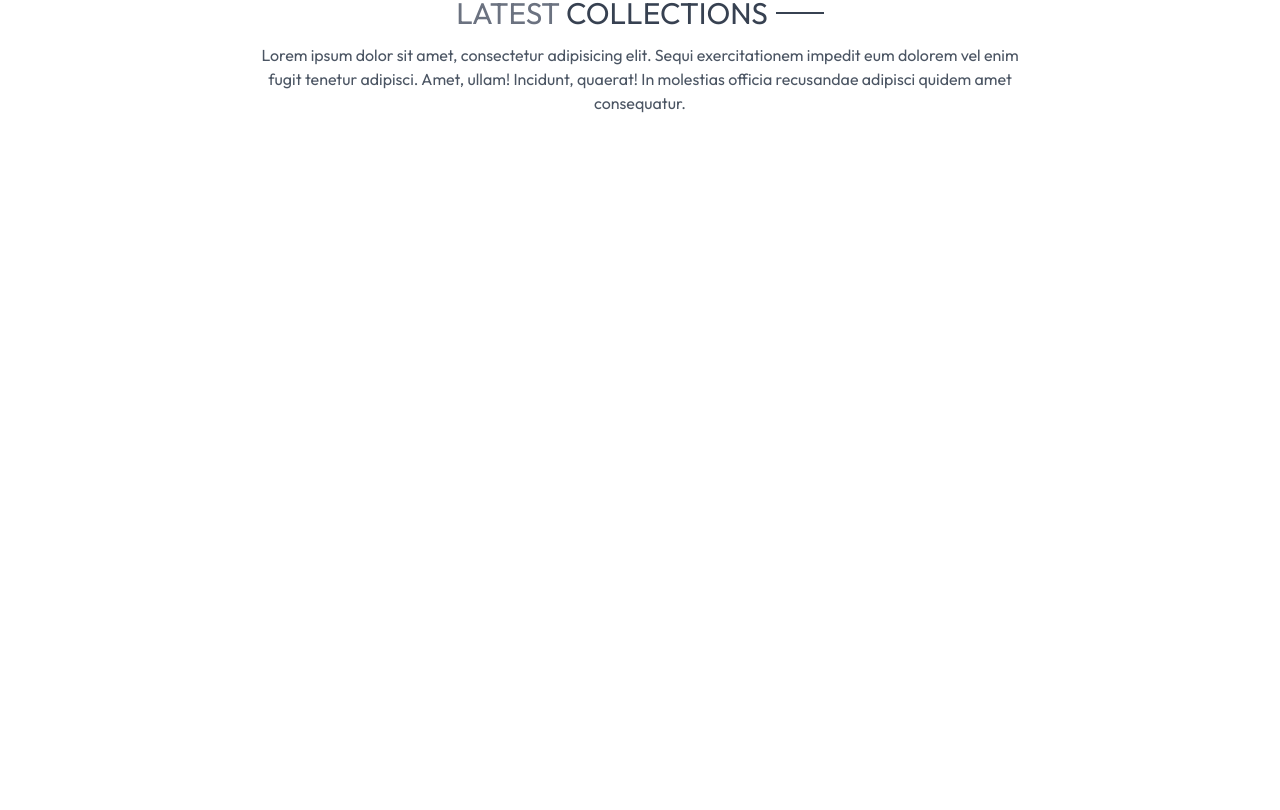
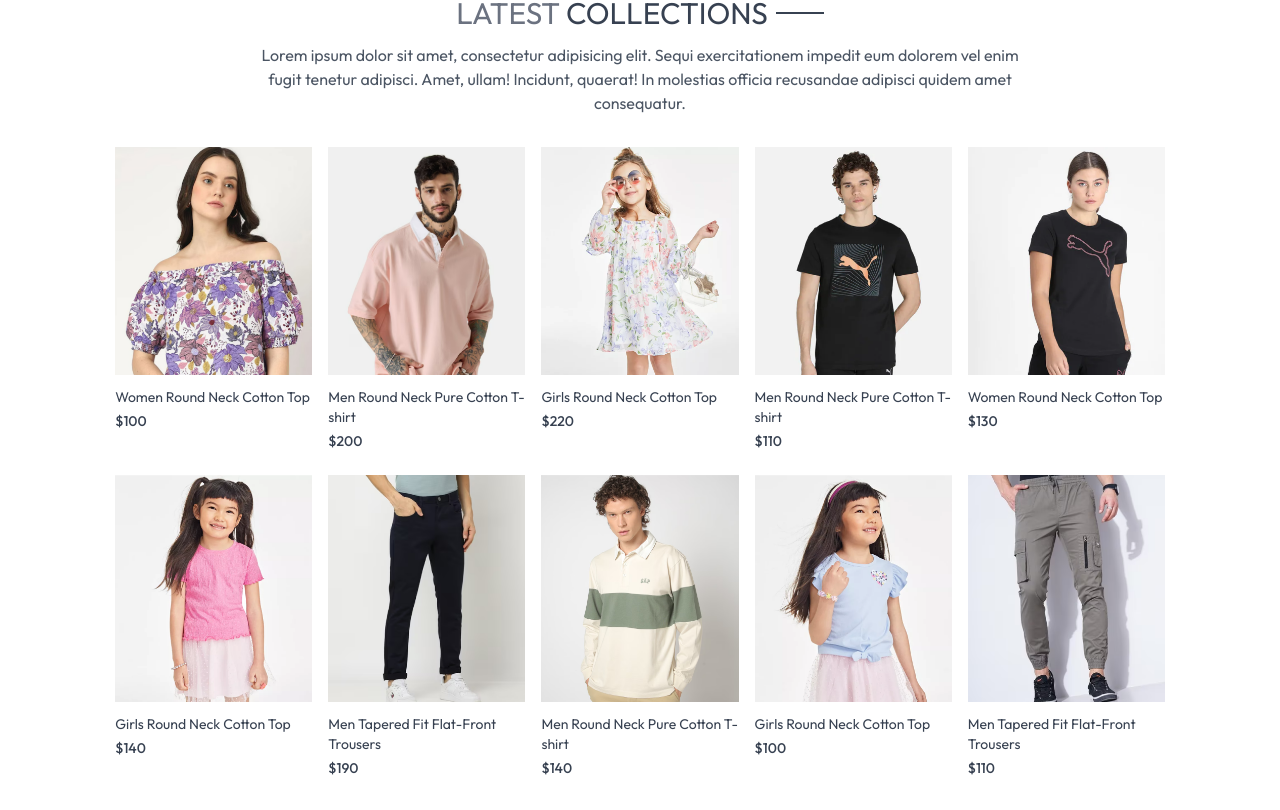
Before and after one commit to GiaHuyCodeCode/E-commerce_ReactJS-NodeJS, a React (Vite) app: page / in a window 1280 px wide. Shown: the part 570-1380 px from the top of the page. Before the commit the page ends 800 px from the top, so only its background shows below. Built offline with nearby package versions, Linux system fonts and the light colour scheme.

Commit message:
2. Home Page

```diff
--- a/src/components/LatestCollection.jsx
+++ b/src/components/LatestCollection.jsx
@@ -5,11 +5,13 @@ import ProductItem from "./ProductItem";
 
 const LatestCollection = () => {
   const { products } = useContext(ShopContext);
-  // const { latestProducts, setLatestProducts } = useState([]);
+  const [latestProducts, setLatestProducts] = useState([]);
 
   useEffect(() => {
-    // setLatestProducts(products.slice(0, 10));
-  }, []);
+    if (products.length > 0) {
+      setLatestProducts(products.slice(0, 10));
+    }
+  }, [products]);
 
   return (
     <div className="my-8 ">
@@ -24,7 +26,7 @@ const LatestCollection = () => {
       </div>
 
       {/*Rendering Product  */}
-      {/* <div className="grid grid-cols-2 sm:grid-cols-3 md:grid-cols-4 lg:grid-cols-5 gap-4 gap-y-6">
+      <div className="grid grid-cols-2 sm:grid-cols-3 md:grid-cols-4 lg:grid-cols-5 gap-4 gap-y-6">
         {latestProducts.map((item, index) => (
           <ProductItem
             key={index}
@@ -34,7 +36,7 @@ const LatestCollection = () => {
             price={item.price}
           />
         ))}
-      </div> */}
+      </div>
     </div>
   );
 };
--- a/src/components/Navbar.jsx
+++ b/src/components/Navbar.jsx
@@ -1,73 +1,113 @@
-import  { useState } from 'react'
-import {assets} from "../assets/assets"
-import { Link, NavLink } from 'react-router-dom'
+import { useState } from "react";
+import { assets } from "../assets/assets";
+import { Link, NavLink } from "react-router-dom";
 
 const Navbar = () => {
-  const [visible, setVisible]=useState(false);
+  const [visible, setVisible] = useState(false);
   return (
-    <div className='flex item-center justify-between py-5 font-medium'>
+    <div className="flex item-center justify-between py-5 font-medium">
+      <Link to="/">
+        <img src={assets.logo} className="w-36" alt="" />
+      </Link>
 
-      <img src={assets.logo} className='w-36' alt="" />
+      <ul className="hidden sm:flex gap-5 text-sm tex-gray-700 ">
+        <NavLink to="/" className="flex flex-col items-center gap-1">
+          <p>HOME</p>
+          <hr className="w-2/4 border-none h-[1.5px] bg-gray-700 hidden" />
+        </NavLink>
+        <NavLink to="/collection" className="flex flex-col items-center gap-1">
+          <p>COLLECTION</p>
+          <hr className="w-2/4 border-none h-[1.5px] bg-gray-700 hidden" />
+        </NavLink>
+        <NavLink to="/about" className="flex flex-col items-center gap-1">
+          <p>ABOUT</p>
+          <hr className="w-2/4 border-none h-[1.5px] bg-gray-700 hidden" />
+        </NavLink>
+        <NavLink to="/contact" className="flex flex-col items-center gap-1">
+          <p>CONTACT</p>
+          <hr className="w-2/4 border-none h-[1.5px] bg-gray-700 hidden" />
+        </NavLink>
+      </ul>
+      <div className="flex items-center gap-6">
+        <img src={assets.search_icon} className="w-5 cursor-pointer" alt="" />
 
-      <ul className='hidden sm:flex gap-5 text-sm tex-gray-700 '>
-        <NavLink to='/' className='flex flex-col items-center gap-1'>
-          <p>HOME</p>
-          <hr className='w-2/4 border-none h-[1.5px] bg-gray-700 hidden' />
-        </NavLink>
-        <NavLink to='/collection' className='flex flex-col items-center gap-1'>
-          <p>COLLECTION</p>
-          <hr className='w-2/4 border-none h-[1.5px] bg-gray-700 hidden' />
-        </NavLink>
-        <NavLink to='/about' className='flex flex-col items-center gap-1'>
-          <p>ABOUT</p>
-          <hr className='w-2/4 border-none h-[1.5px] bg-gray-700 hidden' />
-        </NavLink>
-        <NavLink to='/contact' className='flex flex-col items-center gap-1'>
-          <p>CONTACT</p>
-          <hr className='w-2/4 border-none h-[1.5px] bg-gray-700 hidden' />
-        </NavLink>
+        <div className="group relative">
+          <img
+            src={assets.profile_icon}
+            className="w-5 cursor-pointer"
+            alt=""
+          />
 
-
-      </ul>
-        <div className='flex items-center gap-6'>
-            <img src={assets.search_icon} className='w-5 cursor-pointer' alt="" />
-
-            <div className='group relative'>
-              <img src={assets.profile_icon} className='w-5 cursor-pointer' alt="" />
-
-             <div className='group-hover:block hidden absolute dropdown-menu right-0 pt-4'>
-              <div className='flex flex-col gap-2 w-36 py-3 px-5 bg-slate-100 text-gray-500 rounded '>
-                <p className='cursor-pointer hover:text-black'>My Profile</p>
-                <p className='cursor-pointer hover:text-black'>Orders</p>
-                <p className='cursor-pointer hover:text-black'>Logout</p>
+          <div className="group-hover:block hidden absolute dropdown-menu right-0 pt-4">
+            <div className="flex flex-col gap-2 w-36 py-3 px-5 bg-slate-100 text-gray-500 rounded ">
+              <p className="cursor-pointer hover:text-black">My Profile</p>
+              <p className="cursor-pointer hover:text-black">Orders</p>
+              <p className="cursor-pointer hover:text-black">Logout</p>
             </div>
           </div>
         </div>
-               <Link to='/cart' className='relative' >
-                  <img src={assets.cart_icon} className='w-5 min-w-5' alt="" />
-                  <p className='absolute right-[-5px] bottom-[-5px] w-4 text-center leading-4 bg-black text-white aspect-square rounded-full text-[8px]'>10</p>
+        <Link to="/cart" className="relative">
+          <img src={assets.cart_icon} className="w-5 min-w-5" alt="" />
+          <p className="absolute right-[-5px] bottom-[-5px] w-4 text-center leading-4 bg-black text-white aspect-square rounded-full text-[8px]">
+            10
+          </p>
         </Link>
-               <img onClick={()=>setVisible(true)} src={assets.menu_icon} className='w-5 cursor-pointer sm:hidden ' alt="" />
+        <img
+          onClick={() => setVisible(true)}
+          src={assets.menu_icon}
+          className="w-5 cursor-pointer sm:hidden "
+          alt=""
+        />
       </div>
 
       {/* SideBar Menu  for small screen*/}
-          <div className={`absolute top-0 right-0 bottom-0 overflow-hidden bg-white transition-all ${visible ? 'w-full' : 'w-0'}`}>
-            <div className='flex flex-col text-gray-600'>
-                <div onClick={()=>setVisible(false)} className='flex items-center gap-4 p-3 cursor-pointer'>
-                  <img className='h-4 rotate-180' src={assets.dropdown_icon} alt="" />
+      <div
+        className={`absolute top-0 right-0 bottom-0 overflow-hidden bg-white transition-all ${
+          visible ? "w-full" : "w-0"
+        }`}
+      >
+        <div className="flex flex-col text-gray-600">
+          <div
+            onClick={() => setVisible(false)}
+            className="flex items-center gap-4 p-3 cursor-pointer"
+          >
+            <img className="h-4 rotate-180" src={assets.dropdown_icon} alt="" />
             <p>Back</p>
           </div>
-                <NavLink onClick={()=>setVisible(false)} className='py-4 pl-6 border' to='/'>HOME</NavLink>
-                <NavLink onClick={()=>setVisible(false)} className='py-4 pl-6 border' to='/collection'>COLLECTION</NavLink>
-                <NavLink onClick={()=>setVisible(false)} className='py-4 pl-6 border' to='/about'>ABOUT</NavLink>
-                <NavLink onClick={()=>setVisible(false)} className='py-4 pl-6 border' to='/contact'>CONTACT</NavLink>
+          <NavLink
+            onClick={() => setVisible(false)}
+            className="py-4 pl-6 border"
+            to="/"
+          >
+            HOME
+          </NavLink>
+          <NavLink
+            onClick={() => setVisible(false)}
+            className="py-4 pl-6 border"
+            to="/collection"
+          >
+            COLLECTION
+          </NavLink>
+          <NavLink
+            onClick={() => setVisible(false)}
+            className="py-4 pl-6 border"
+            to="/about"
+          >
+            ABOUT
+          </NavLink>
+          <NavLink
+            onClick={() => setVisible(false)}
+            className="py-4 pl-6 border"
+            to="/contact"
+          >
+            CONTACT
+          </NavLink>
         </div>
       </div>
 
-
       {/*End SideBar Menu  for small screen*/}
     </div>
-  )
-}
+  );
+};
 
-export default Navbar
+export default Navbar;
--- a/src/components/ProductItem.jsx
+++ b/src/components/ProductItem.jsx
@@ -1,20 +1,47 @@
+// import { useContext } from "react";
+// import { ShopContext } from "../context/ShopContext";
+// import { Link } from "react-router-dom";
+
+// const ProductItem = (id, image, name, price) => {
+//   const { currency } = useContext(ShopContext);
+//   return (
+//     <Link className="text-gray-700 cursor-pointer" to={`/product/${id}`}>
+//       <div className="overflow-hidden">
+//         <img
+//           className="hover:scale-110 transition ease-in-out"
+//           src={image[0]}
+//           alt=""
+//         />
+//       </div>
+//       <p className="pt-3 pb-1 text-sm">{name}</p>
+//       <p className="text-sm font-medium ">
+//         {currency}
+//         {price}
+//       </p>
+//     </Link>
+//   );
+// };
+
+// export default ProductItem;
+
 import { useContext } from "react";
 import { ShopContext } from "../context/ShopContext";
 import { Link } from "react-router-dom";
 
-const ProductItem = (id, image, name, price) => {
+const ProductItem = ({ id, image, name, price }) => {
   const { currency } = useContext(ShopContext);
+
   return (
     <Link className="text-gray-700 cursor-pointer" to={`/product/${id}`}>
       <div className="overflow-hidden">
         <img
           className="hover:scale-110 transition ease-in-out"
           src={image[0]}
-          alt=""
+          alt={name}
         />
       </div>
       <p className="pt-3 pb-1 text-sm">{name}</p>
-      <p className="text-sm font-medium ">
+      <p className="text-sm font-medium">
         {currency}
         {price}
       </p>
```
Lines whose indentation alone changed are shown as unchanged.
